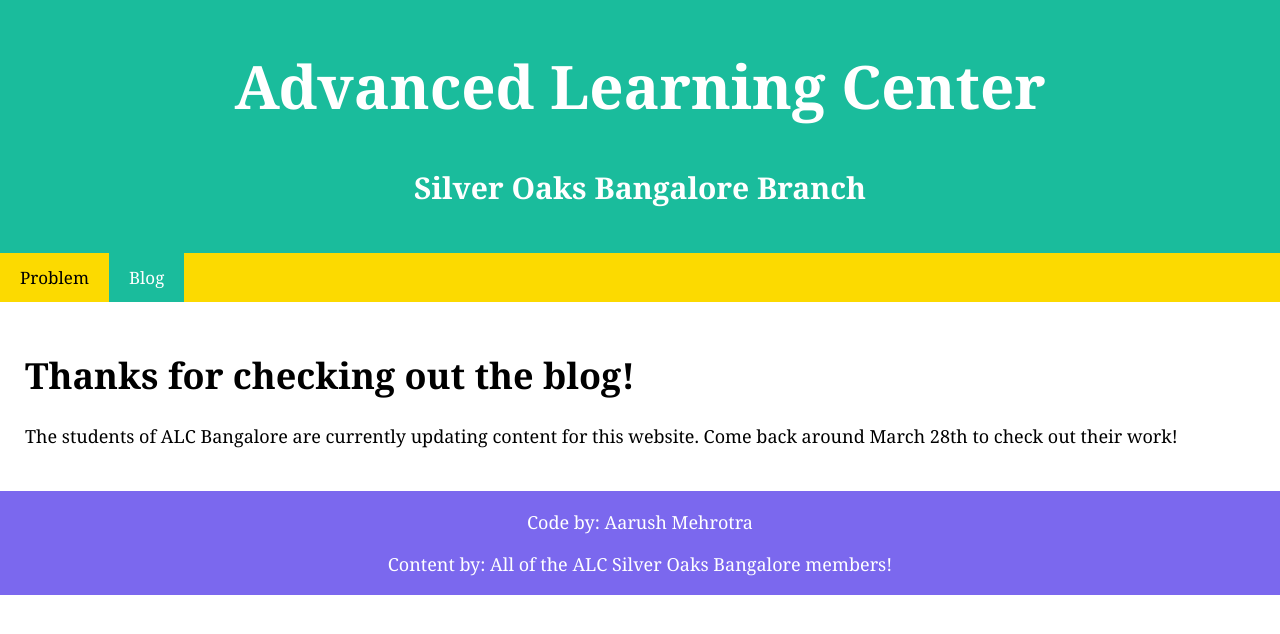
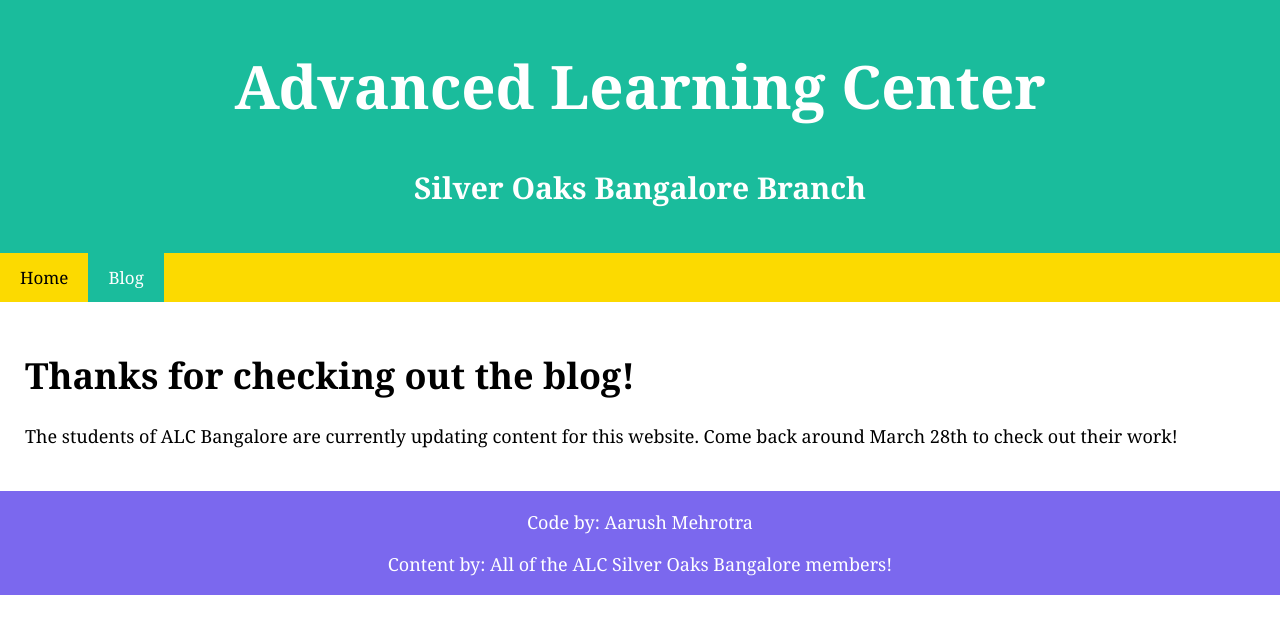
Before and after one commit to alcnias/alcnias.github.io, a plain HTML site: page blog.html in a window 1280 px wide. Drawn offline with Linux system fonts and the light colour scheme.

Commit message:
Update blog.html

```diff
--- a/blog.html
+++ b/blog.html
@@ -75,7 +75,7 @@ h4 {
 </div>
 
 <div class="topnav">
-    <a href="index.html">Problem</a>
+    <a href="index.html">Home</a>
     <a class="active" href="blog.html">Blog</a>
 </div>
 
```
